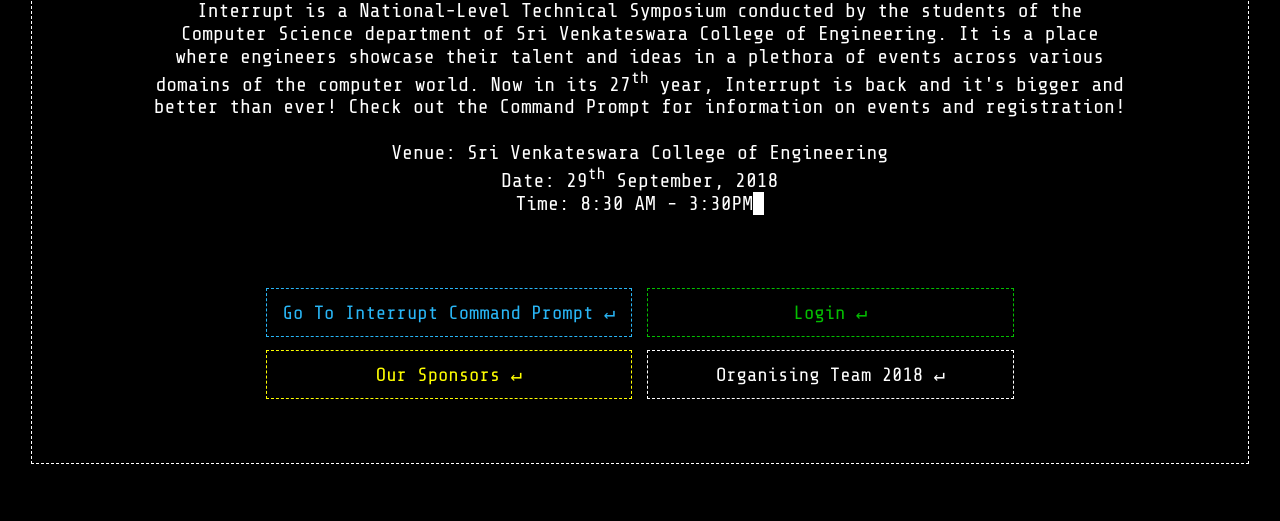
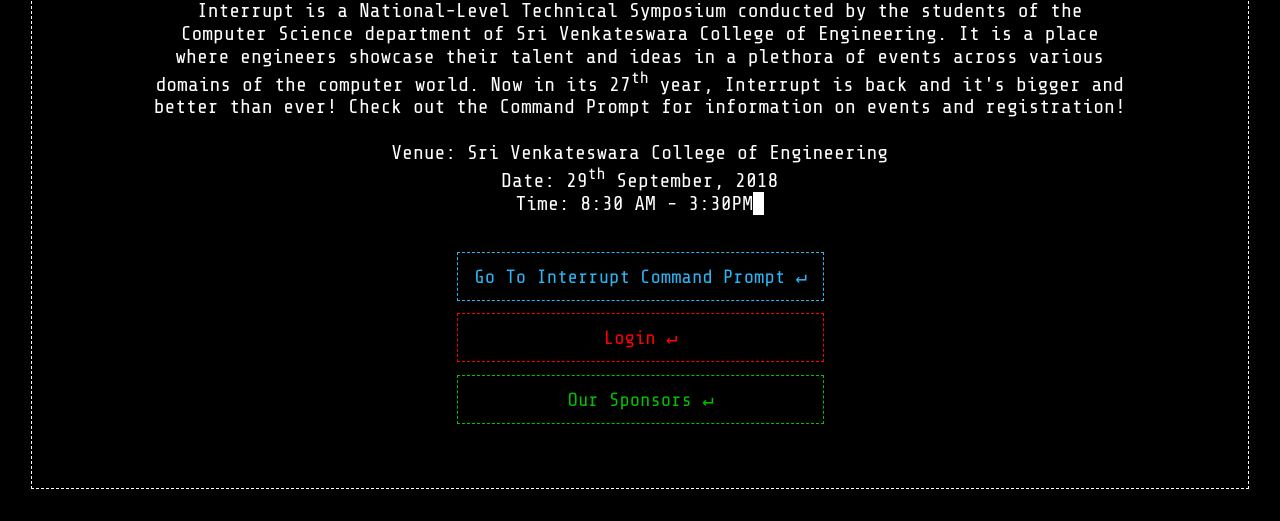
Before and after one commit to svce-interrupt/Interrupt18-Website, a PHP site: page / in a window 1280 px wide. Shown: the part 321-842 px from the top of the page. Before the commit the page ends 785 px from the top, so only its background shows below. Run offline with PHP 8.4, Linux system fonts and the light colour scheme.

Commit message:
Changed links on the home page. No more organising team. There's sponsors there now.

```diff
--- a/css/home-css.css
+++ b/css/home-css.css
@@ -45,8 +45,8 @@ body{
 	text-decoration: none;
 	color: #29B6F6;
 	width: 30%;
-	margin: 3% .25% 0% .25%;
-	display: inline-block;
+	margin: 3% 35% 0% 35%;
+	display: block;
 	text-align: center;
 	border: 1px dashed #29B6F6;
 	padding: 1% 0%;
@@ -58,8 +58,8 @@ body{
 }
 .red{
 	margin-top: 1%;
-	color: white;
-	border: 1px dashed white;
+	color: red;
+	border: 1px dashed red;
 }
 .green{
 	margin-top: 1%;
--- a/index.html
+++ b/index.html
@@ -44,9 +44,9 @@
 		</p>
 
 		<a href="cmd/loading.html" class="home-links">Go To Interrupt Command Prompt &crarr;</a> <!-- The buttons on the home page. -->
-		<a href="http://interrupt2k18.in/login/index.php" class="home-links green">Login &crarr;</a><br>
-		<a href="http://interrupt2k18.in/sponsors/" class="home-links orange">Our Sponsors &crarr;</a>
-		<a href="http://interrupt2k18.in/team/" class="home-links red">Organising Team 2018 &crarr;</a>
+		<a href="http://interrupt2k18.in/login/index.php" class="home-links red">Login &crarr;</a>
+		<a href="http://interrupt2k18.in/sponsors/" class="home-links green">Our Sponsors &crarr;</a>
+		<!--<a href="http://interrupt2k18.in/team/" class="home-links green">Organising Team 2018 &crarr;</a>-->
 
 	</body>
 
```
